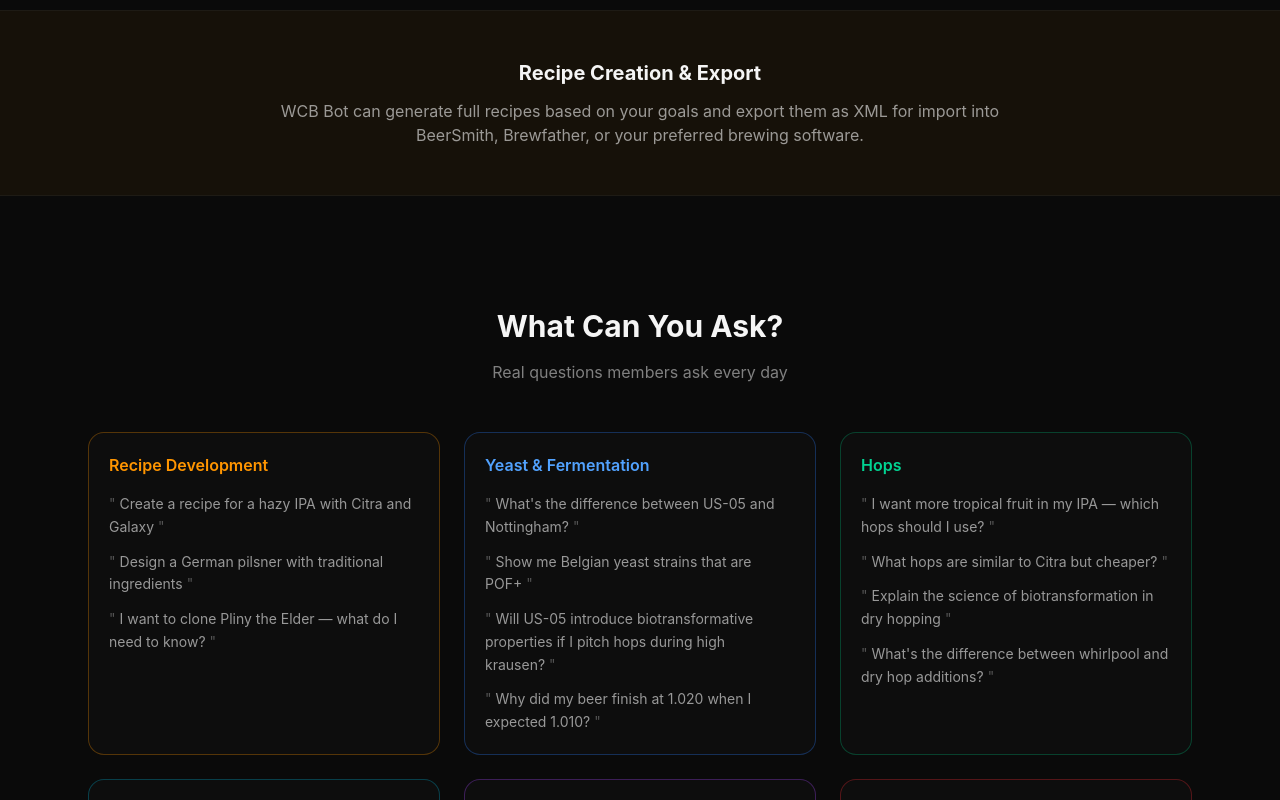
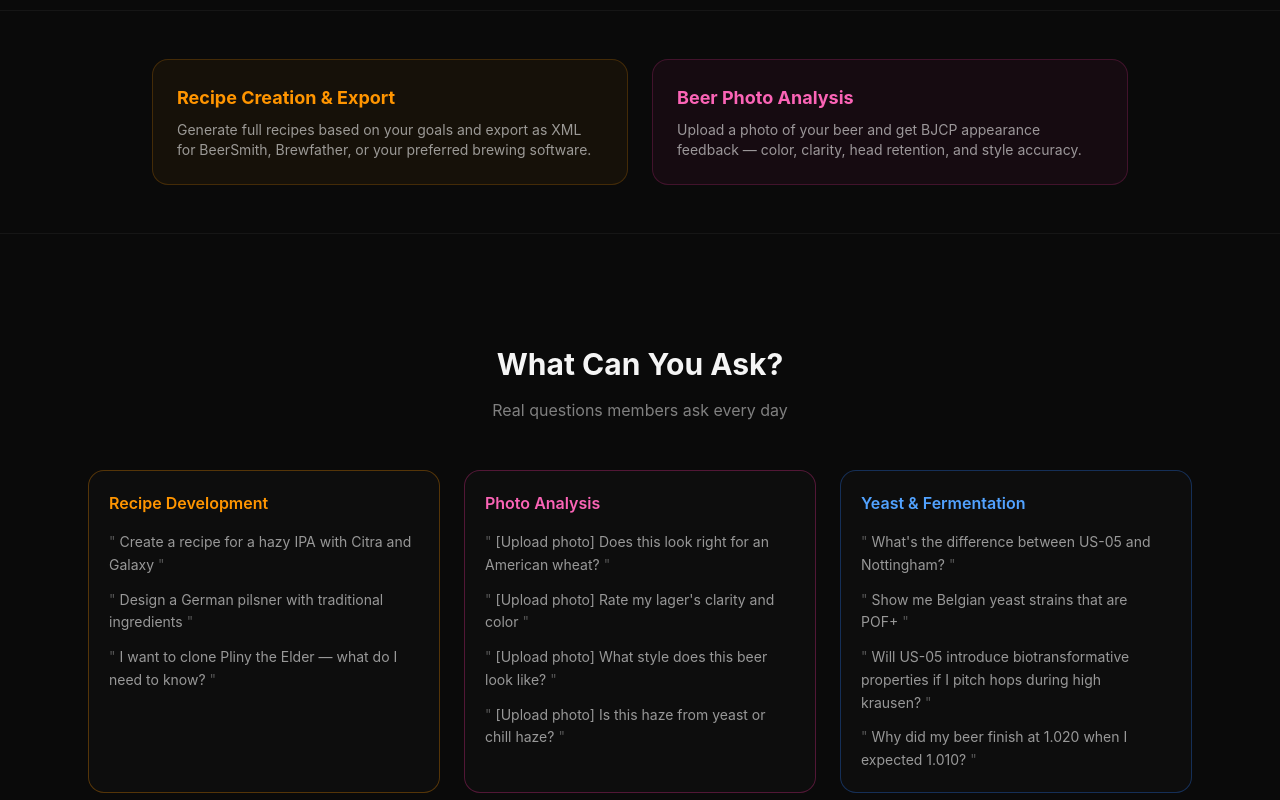
Before and after one commit to wcbrusaders/wcb_site, a Next.js app: page /bot in a window 1280 px wide. Shown: the part 1980-2780 px from the top of the page. Built offline with nearby package versions, Linux system fonts and the light colour scheme.

Commit message:
feat: Add beer photo analysis feature to bot page
- Added Photo Analysis query category with example prompts
- Created dual feature callout section (Recipe Export + Photo Analysis)
- Photo analysis highlights BJCP appearance feedback capability
- Added pink color theme for photo analysis category

```diff
--- a/src/app/bot/page.tsx
+++ b/src/app/bot/page.tsx
@@ -39,6 +39,16 @@ const queryCategories = [
       "Create a recipe for a hazy IPA with Citra and Galaxy",
       "Design a German pilsner with traditional ingredients",
       "I want to clone Pliny the Elder — what do I need to know?",
+    ],
+  },
+  {
+    name: "Photo Analysis",
+    color: "pink",
+    queries: [
+      "[Upload photo] Does this look right for an American wheat?",
+      "[Upload photo] Rate my lager's clarity and color",
+      "[Upload photo] What style does this beer look like?",
+      "[Upload photo] Is this haze from yeast or chill haze?",
     ],
   },
   {
@@ -228,14 +238,25 @@ export default function BotPage() {
         </div>
       </section>
 
-      {/* Recipe Export Callout */}
-      <section className="py-12 border-y border-border/30 bg-accent/5">
-        <div className="max-w-3xl mx-auto px-6 text-center">
-          <h3 className="text-xl font-bold mb-3">Recipe Creation & Export</h3>
-          <p className="text-foreground/60">
-            WCB Bot can generate full recipes based on your goals and export them as XML
-            for import into BeerSmith, Brewfather, or your preferred brewing software.
-          </p>
+      {/* Feature Callouts */}
+      <section className="py-12 border-y border-border/30">
+        <div className="max-w-5xl mx-auto px-6">
+          <div className="grid grid-cols-1 md:grid-cols-2 gap-6">
+            <div className="p-6 rounded-2xl bg-accent/5 border border-accent/20">
+              <h3 className="text-lg font-bold mb-2 text-accent">Recipe Creation & Export</h3>
+              <p className="text-foreground/60 text-sm">
+                Generate full recipes based on your goals and export as XML
+                for BeerSmith, Brewfather, or your preferred brewing software.
+              </p>
+            </div>
+            <div className="p-6 rounded-2xl bg-pink-500/5 border border-pink-500/20">
+              <h3 className="text-lg font-bold mb-2 text-pink-400">Beer Photo Analysis</h3>
+              <p className="text-foreground/60 text-sm">
+                Upload a photo of your beer and get BJCP appearance feedback —
+                color, clarity, head retention, and style accuracy.
+              </p>
+            </div>
+          </div>
         </div>
       </section>
 
@@ -255,6 +276,7 @@ export default function BotPage() {
                 key={category.name}
                 className={`p-5 rounded-2xl border bg-card-bg/20 ${
                   category.color === "accent" ? "border-accent/30" :
+                  category.color === "pink" ? "border-pink-500/30" :
                   category.color === "blue" ? "border-blue-500/30" :
                   category.color === "emerald" ? "border-emerald-500/30" :
                   category.color === "cyan" ? "border-cyan-500/30" :
@@ -266,6 +288,7 @@ export default function BotPage() {
               >
                 <h3 className={`font-semibold mb-4 ${
                   category.color === "accent" ? "text-accent" :
+                  category.color === "pink" ? "text-pink-400" :
                   category.color === "blue" ? "text-blue-400" :
                   category.color === "emerald" ? "text-emerald-400" :
                   category.color === "cyan" ? "text-cyan-400" :
```
